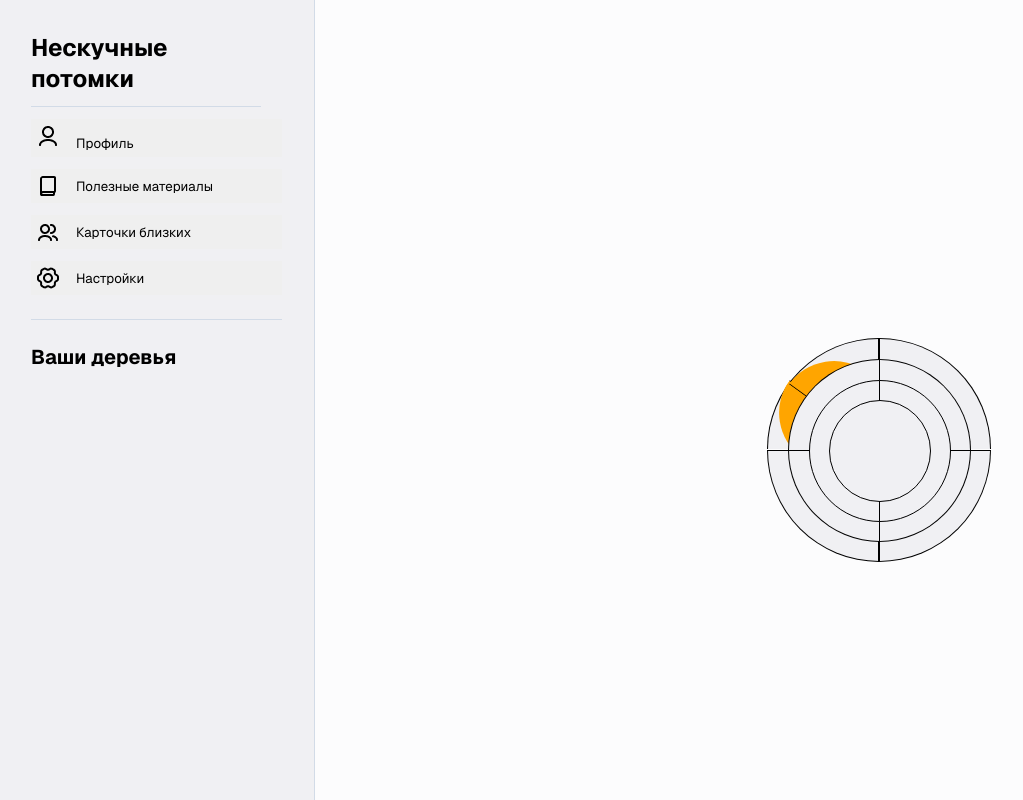
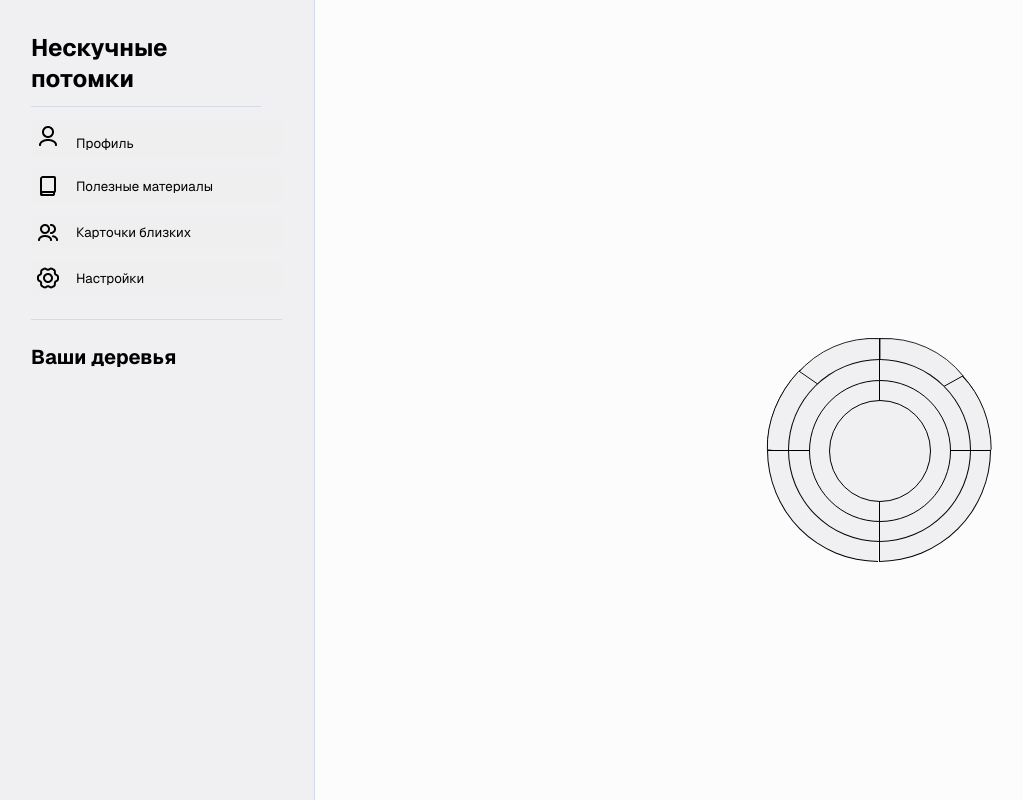
Before and after one commit to Ninjafio/descendants, a Next.js app: page / in a window 1280 px wide. Shown: the whole page, without its empty margins (1-1024 px from the left). Built offline with nearby package versions, Linux system fonts and the light colour scheme.

Commit message:
work with radialTree && add hover bugs

```diff
--- a/src/app/globals.css
+++ b/src/app/globals.css
@@ -13,4 +13,6 @@
 body {
   background-color: #fcfcfd;
   height: 100vh;
+
+  overflow: hidden;
 }
--- a/src/components/radialTree/RadialTree.scss
+++ b/src/components/radialTree/RadialTree.scss
@@ -102,33 +102,63 @@
   margin-top: -62px;
   margin-left: -62px;
   border-bottom: none;
+  border-right: none;
   position: absolute;
-  .cell3_in {
-    background-color: orange;
-    width: 55px;
-    height: 55px;
-    border-top-left-radius: 100px;
 
-    margin-top: 52px;
-    transform: rotate(0.85turn);
-    border: 1px solid black;
-    border-left: none;
-    border-top: none;
-  }
-  .cell3_in:nth-last-child(1) {
-    margin-top: -97px;
-    margin-left: 32px;
-    transform: rotate(0.1turn);
-  }
+  // .cell3_in {
+  //   position: absolute;
+  //   width: 230px;
+  //   height: 230px;
+  // }
+
+  // /* "рамка" */
+  // .cell3_in::before,
+  // .cell3_in::after {
+  //   content: "";
+  //   position: absolute;
+  //   inset: 0;
+  //   clip-path: polygon(50% 50%, 100% 50%, 100% 0);
+  //   border-radius: 50%;
+  //   transition: background 0.3s ease;
+  // }
+
+  // /* нижний слой — рамка */
+  // .cell3_in::before {
+  //   background: black;
+  //   z-index: 0;
+  // }
+
+  // /* верхний слой — заливка */
+  // .cell3_in::after {
+  //   background: #f0f0f3;
+  //   z-index: 1;
+  //   transform: scale(0.97);
+  //   margin-bottom: 2px;
+  //   margin-left: 6px;
+  // }
+
+  // .cell3_in:hover::after {
+  //   background: #b8b8b8;
+  //   cursor: pointer;
+  // }
 }
 
-.abobo {
-  width: 0;
-  height: 0;
-  border-left: 70px solid transparent;
-  border-right: 70px solid transparent;
-  border-top: 100px solid #32557f;
-  border-radius: 50%;
+.cell3 {
+  transition: 0.3s;
+}
+
+.cell3:hover {
+  fill: #b8b8b8;
+  cursor: pointer;
+}
+
+.cell3_in {
+  transition: 0.3s;
+}
+
+.cell3_in:hover {
+  fill: #b8b8b8;
+  cursor: pointer;
 }
 
 .tr3 {
@@ -145,6 +175,7 @@
   margin-left: -62px;
   margin-top: 50px;
   position: absolute;
+  border-right: none;
 }
 
 .br3 {
--- a/src/components/radialTree/RadialTree.tsx
+++ b/src/components/radialTree/RadialTree.tsx
@@ -1,16 +1,16 @@
-'use client'
-import React, { useState, useEffect, useRef } from 'react';
+"use client";
+import React, { useState, useEffect, useRef } from "react";
 import "./RadialTree.scss";
 
 const RadialTree = () => {
   const [scaleFactor, setScaleFactor] = useState(1);
-  const [positionX , setPositionX] = useState(0);
-  const [positionY , setPositionY] = useState(0);
+  const [positionX, setPositionX] = useState(0);
+  const [positionY, setPositionY] = useState(0);
   const [isDragging, setIsDragging] = useState(false);
   const startPosition = useRef({ x: null, y: null });
   const containerRef = useRef(null);
   useEffect(() => {
-    const handleWheel = (event:any) => {
+    const handleWheel = (event: any) => {
       if (event.deltaY > 0 && scaleFactor >= 0.5) {
         setScaleFactor((prevScale) => prevScale - 0.1);
       } else if (event.deltaY < 0 && scaleFactor <= 2) {
@@ -23,7 +23,7 @@ const RadialTree = () => {
     };
   }, [scaleFactor]);
   // Обработка начала перетаскивания
-  const onMouseDown = (event:any) => {
+  const onMouseDown = (event: any) => {
     setIsDragging(true);
     startPosition.current.x = event.clientX;
     startPosition.current.y = event.clientY;
@@ -35,26 +35,35 @@ const RadialTree = () => {
   };
 
   // Обработка перемещения мыши
-  const onMouseMove = (event:any) => {
-    if (!isDragging || !startPosition.current.x || !startPosition.current.y) return;
+  const onMouseMove = (event: any) => {
+    if (!isDragging || !startPosition.current.x || !startPosition.current.y)
+      return;
 
     const deltaX = event.clientX - startPosition.current.x;
     const deltaY = event.clientY - startPosition.current.y;
 
-    setPositionX(positionX + deltaX );
-    setPositionY(positionY + deltaY  );
+    setPositionX(positionX + deltaX);
+    setPositionY(positionY + deltaY);
 
     startPosition.current.x = event.clientX;
     startPosition.current.y = event.clientY;
   };
 
   return (
-    <div style={{  transform: `translate(${positionX}px, ${positionY}px) scale(${scaleFactor})`, transformOrigin: 'top left' }}
-    className="container">
-      <div ref={containerRef} onMouseDown={onMouseDown} onMouseUp={onMouseUp} onMouseMove={onMouseMove}>
-
-
-      <div className="RadialTree"  ></div>
+    <div
+      style={{
+        transform: `translate(${positionX}px, ${positionY}px) scale(${scaleFactor})`,
+        transformOrigin: "top left",
+      }}
+      className="container"
+    >
+      <div
+        ref={containerRef}
+        onMouseDown={onMouseDown}
+        onMouseUp={onMouseUp}
+        onMouseMove={onMouseMove}
+      >
+        <div className="RadialTree"></div>
         <div className="cell1 l"></div>
         <div className="cell1 r"></div>
 
@@ -64,15 +73,109 @@ const RadialTree = () => {
         <div className="cell2 br"></div>
 
         <div className="cell3 tl3">
-        <div className="cell3_in"></div>
-        <div className="cell3_in"></div>
+          <svg
+            width="100"
+            height="100"
+            viewBox="100 100 60 60"
+            style={{
+              position: "absolute",
+              marginLeft: "12px",
+              transform: `rotate(180deg)`,
+              marginTop: "-17px",
+              zIndex: "96",
+            }}
+          >
+            <path
+              d="M 100 100 L 150 128.5 A 60 60 0 0 1 100 150 Z"
+              fill="#f0f0f3"
+              stroke="#000"
+              strokeWidth="0.5"
+              className="cell3_in"
+            />
+          </svg>
+          <svg
+            width="100"
+            height="100"
+            viewBox="100 100 60 60"
+            style={{
+              position: "absolute",
+              marginLeft: "-23px",
+              transform: `rotate(150deg)`,
+              marginTop: "42px",
+              zIndex: "96",
+            }}
+          >
+            <path
+              d="M 65 65 L 150 128.5 A 70 60 0 0 1 110 160 Z"
+              fill="#f0f0f3"
+              stroke="#000"
+              strokeWidth="0.5"
+              className="cell3_in"
+            />
+          </svg>
+          {/* <div className="cone">
+            <div
+              className="cell3_in"
+              style={{
+                transform: `rotate(270deg)`,
+                marginLeft: "-3px",
+                marginTop: "-1px",
+              }}
+            ></div>
+          </div>
+          <div
+            className="cell3_in"
+            style={{
+              transform: `rotate(225deg)`,
+              marginLeft: "-1px",
+              marginTop: "-3px",
+            }}
+          ></div> */}
         </div>
         <div className="cell3 tr3">
+          <svg
+            width="100"
+            height="100"
+            viewBox="100 100 60 60"
+            style={{
+              position: "absolute",
+              marginLeft: "-0.5px",
+              transform: `rotate(180deg) scaleX(-1)`,
+              marginTop: "-17px",
+              zIndex: "96",
+            }}
+          >
+            <path
+              d="M 100 100 L 150 127.5 A 60 60 0 0 1 100 150 Z"
+              fill="#f0f0f3"
+              stroke="#000"
+              strokeWidth="0.5"
+              className="cell3_in"
+            />
+          </svg>
+          <svg
+            width="100"
+            height="100"
+            viewBox="100 100 60 60"
+            style={{
+              position: "absolute",
+              marginLeft: "30px",
+              transform: `rotate(295deg)`,
+              marginTop: "10px",
+              zIndex: "96",
+            }}
+          >
+            <path
+              d="M 60 65 L 143 125.5 A 70 60 0 0 1 110 160 Z"
+              fill="#f0f0f3"
+              stroke="#000"
+              strokeWidth="0.5"
+              className="cell3_in"
+            />
+          </svg>
         </div>
-      <div className="cell3 bl3">
-      </div>
-      <div className="cell3 br3">
-      </div>
+        <div className="cell3 bl3"></div>
+        <div className="cell3 br3"></div>
       </div>
     </div>
   );
```
Lines whose indentation alone changed are shown as unchanged.
